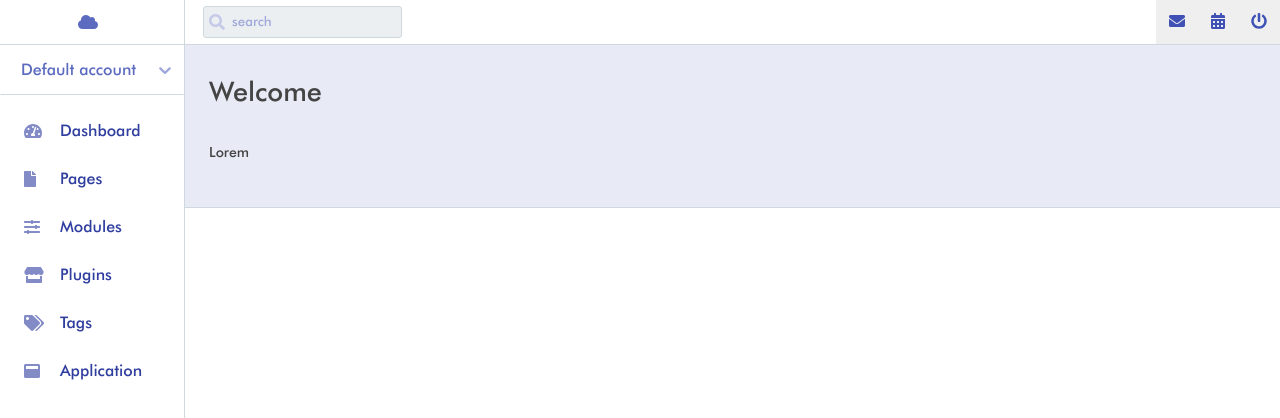
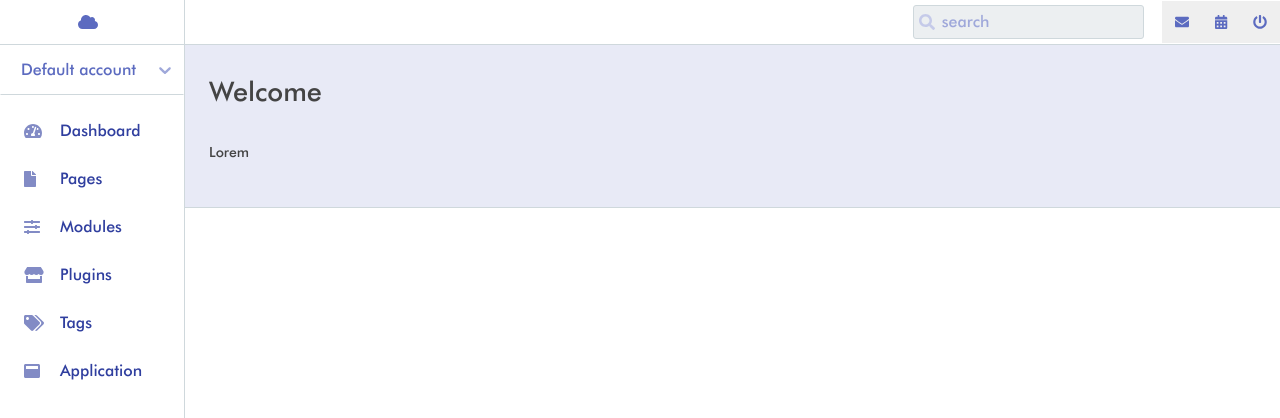
Before and after one commit to radumardale/admin-app-with-accounts, a React (Create React App) app: page / in a window 1280 px wide. Shown: the top 418 px of the page. Built offline with nearby package versions, Linux system fonts and the light colour scheme.

Commit message:
moved search right

```diff
--- a/src/components/header.js
+++ b/src/components/header.js
@@ -8,10 +8,12 @@ const HaderWrapper = styled.div`
 `;
 
 const SearchArea = styled.div`
-  flex: 1 0 auto;
+  margin-left: auto;
+  flex: 0 0 auto;
   display: flex;
   align-items: center;
   padding-left: ${p => p.theme.gap.XXL};
+  padding-right: ${p => p.theme.gap.XXL};
   position: relative;
 `;
 const ButtonsArea = styled.div`
@@ -20,16 +22,25 @@ const ButtonsArea = styled.div`
 
 const HeaderButton = styled.button`
   border: 1px solid transparent;
-  color: ${p => p.theme.indigo[500]};
-  font-size: 16px;
+  color: ${p => p.theme.indigo[400]};
+  font-size: 14px;
   cursor: pointer;
 
   height: 100%;
   padding: ${p => p.theme.gap.M} ${p => p.theme.gap.M} ${p => p.theme.gap.M};
 
+  :focus {
+    outline: 0;
+  }
+
   :hover {
     background: ${p => p.theme.indigo[600]};
     color: ${p => p.theme.grey[50]};
+  }
+
+  &:active {
+    background: ${p => p.theme.indigo[900]};
+    color: ${p => p.theme.indigo[200]};
   }
 `;
 
@@ -44,7 +55,7 @@ const StyledInput = styled.input`
   min-width: 12rem;
   padding: ${p => p.theme.gap.S} ${p => p.theme.gap.M};
   padding-left: ${p => p.theme.gap.XXXXL};
-  font-side: 14px;
+  font-size: 1rem;
   font-family: 'Futura Md BT Medium';
   color: ${p => p.theme.grey[700]};
   background: ${p => p.theme.grey[50]};
```
